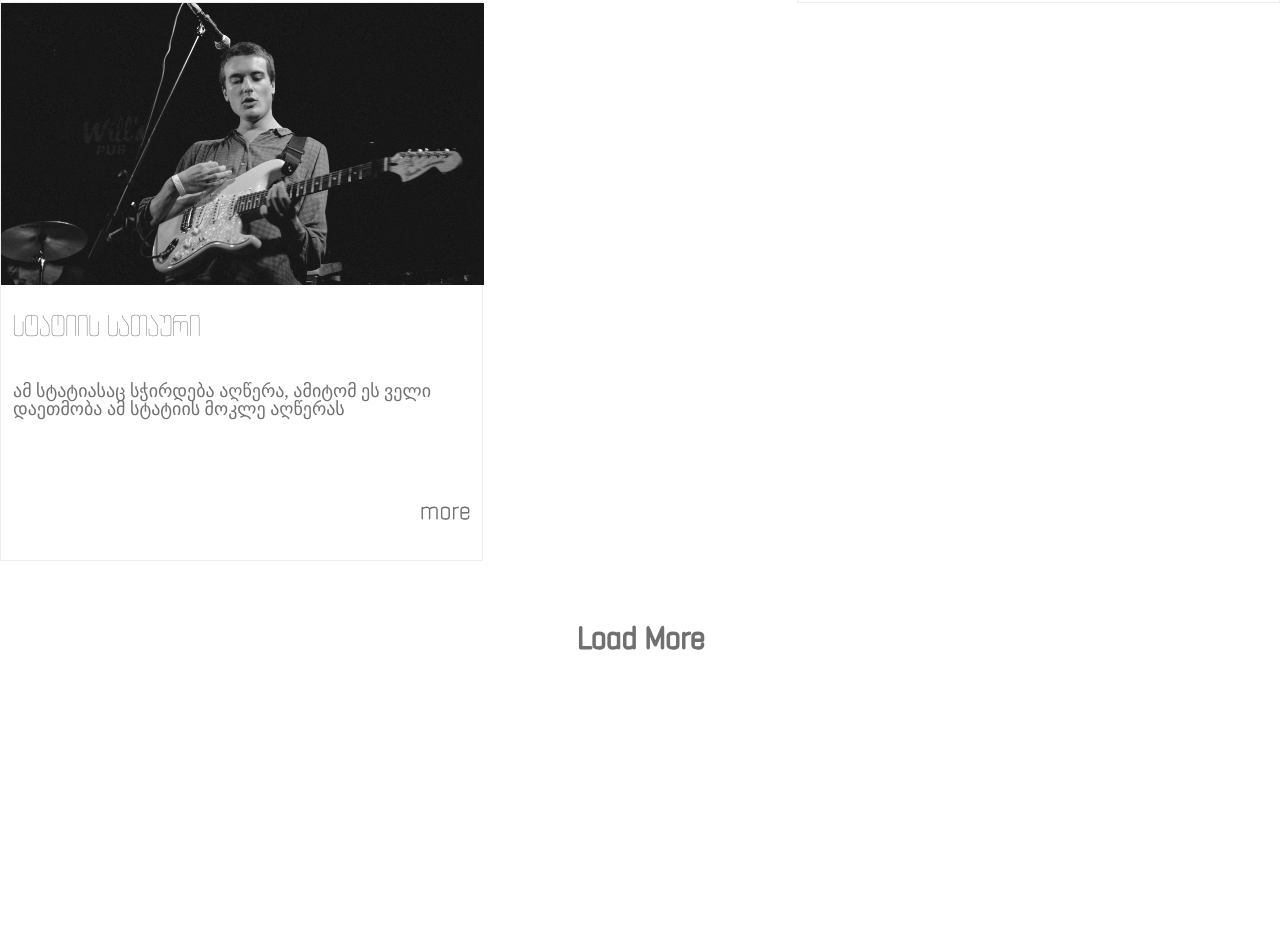
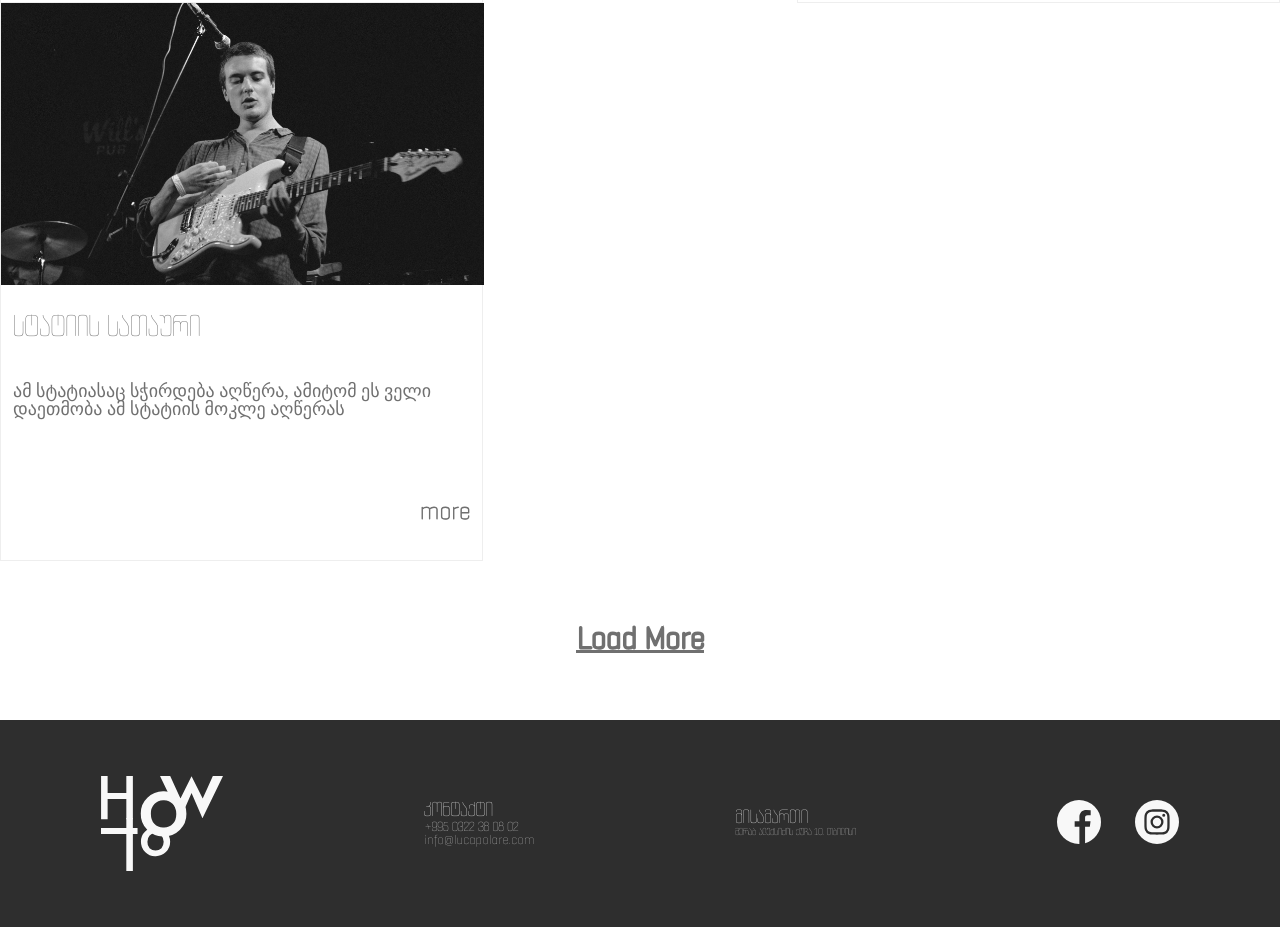
Before and after one commit to Ssosiashvili/responsive-, a plain HTML site: page index.html in a window 1280 px wide. Shown: the part 3024-3951 px from the top of the page. Before the commit the page ends 3744 px from the top, so only its background shows below. Drawn offline with Linux system fonts and the light colour scheme.

Commit message:
add footer, some more styles

```diff
--- a/index.html
+++ b/index.html
@@ -133,7 +133,24 @@
                     <a href="#">Load More</a>
                 </div>
             </section>
-
+            <footer class="footer">
+                <div class="footer-logo">
+                    <a href="#"><img src="images/whitelogo.svg" alt="logo"></a>
+                </div>
+                <div class="contact">
+                    <div class="cont">კონტაქტი</div>
+                    <div class="number">+995 0322 38 08 02</div>
+                    <div class="mail">info@lucapolare.com</div>
+                </div>
+                <div class="adress">
+                    <div class="adr">მისამართი</div>
+                    <div class="city-street">მერაბ ალექსიძის ქუჩა 10. თბილისი</div>
+                </div>
+                <div class="social flex">
+                    <div class="fb"><a href="#"><img src="images/facebook.svg" alt="facebook-logo"></a></div>
+                    <div class="ig"><a href="#"><img src="images/instagram.svg" alt="instagram-logo"></a></div>
+                </div>
+            </footer>
         </div>
     </body>
 </html>
--- a/styles/main.css
+++ b/styles/main.css
@@ -101,6 +101,7 @@ h2 {
     font-size: 30px;
     color: #707070;
     -webkit-text-stroke: 3px #707070;
+    text-decoration: underline;
 }
 
 .LoadMore {
@@ -108,3 +109,51 @@ h2 {
     text-align: center;
     margin-bottom: 64.5px;
 }
+footer {
+    background-color: #2E2E2E;
+    align-items: center;
+    padding-top: 56px;
+    padding-bottom: 56px;
+    display: flex;
+    flex-direction: row;
+    flex-wrap: wrap;
+    justify-content: space-around;
+}
+.footer-logo {
+    width: 122px;
+    height: 95.04px;
+}
+.contact {
+    display: flex;
+    flex-wrap: wrap;
+    flex-direction: column;
+}
+.cont {
+    font-family: "Archy EDT";
+    font-size: 20px;
+    color: #F2F2F2;
+}
+.number, .mail {
+    font-family: "Archy EDT";
+    font-size: 13px;
+    color: #F2F2F2;
+}
+.adress {
+    display: flex;
+    flex-wrap: wrap;
+    flex-direction: column;
+}
+.adr {
+    font-family: "Archy EDT";
+    font-size: 19px;
+    color: #F2F2F2;
+}
+.city-street {
+    font-family: "Archy EDT";
+    font-size: 10px;
+    color: #F2F2F2;
+
+}
+.fb {
+    margin-right: 34.1px;
+}
```
Also changed, not shown: images/footerlogo.svg (added).
